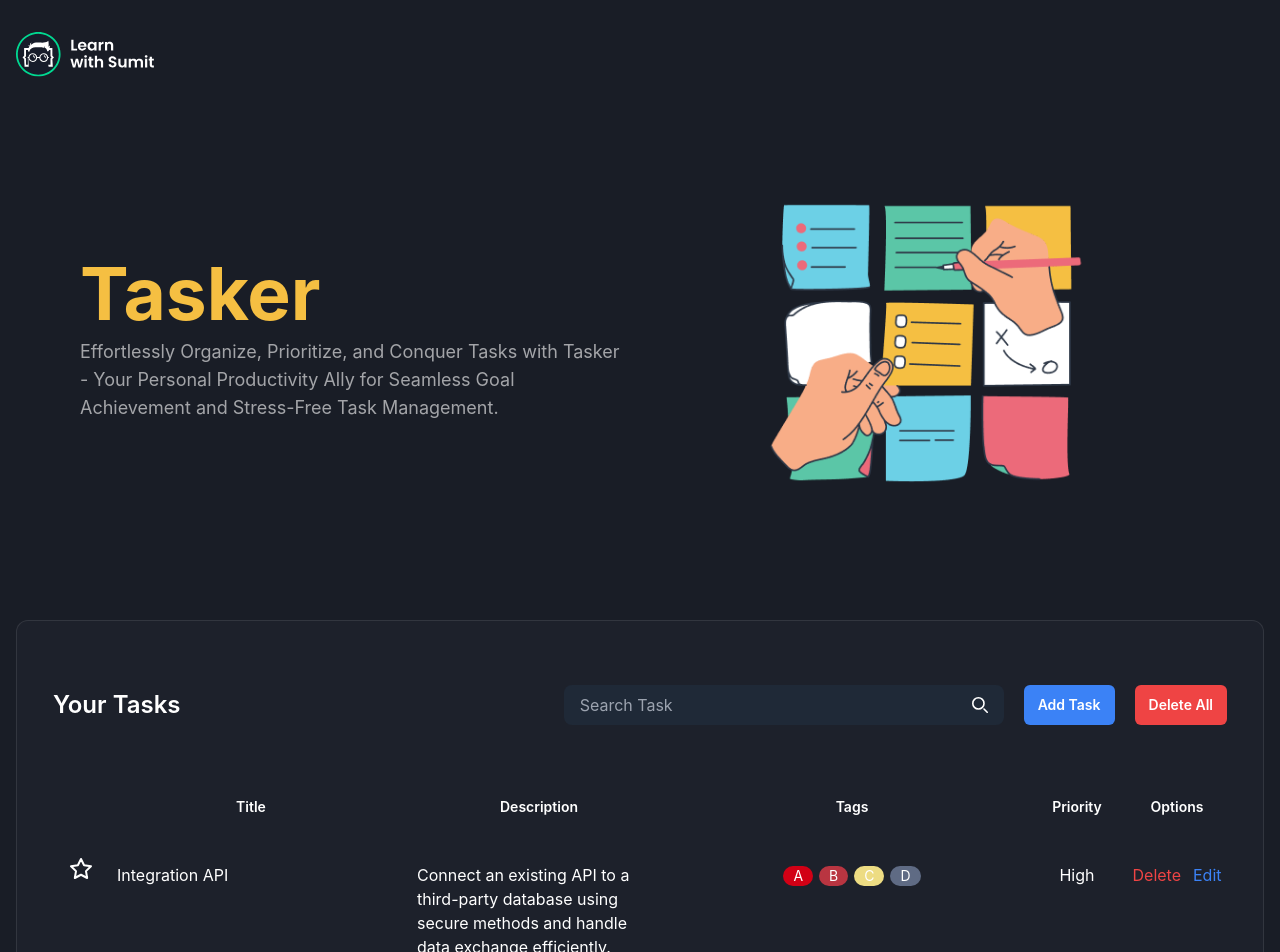
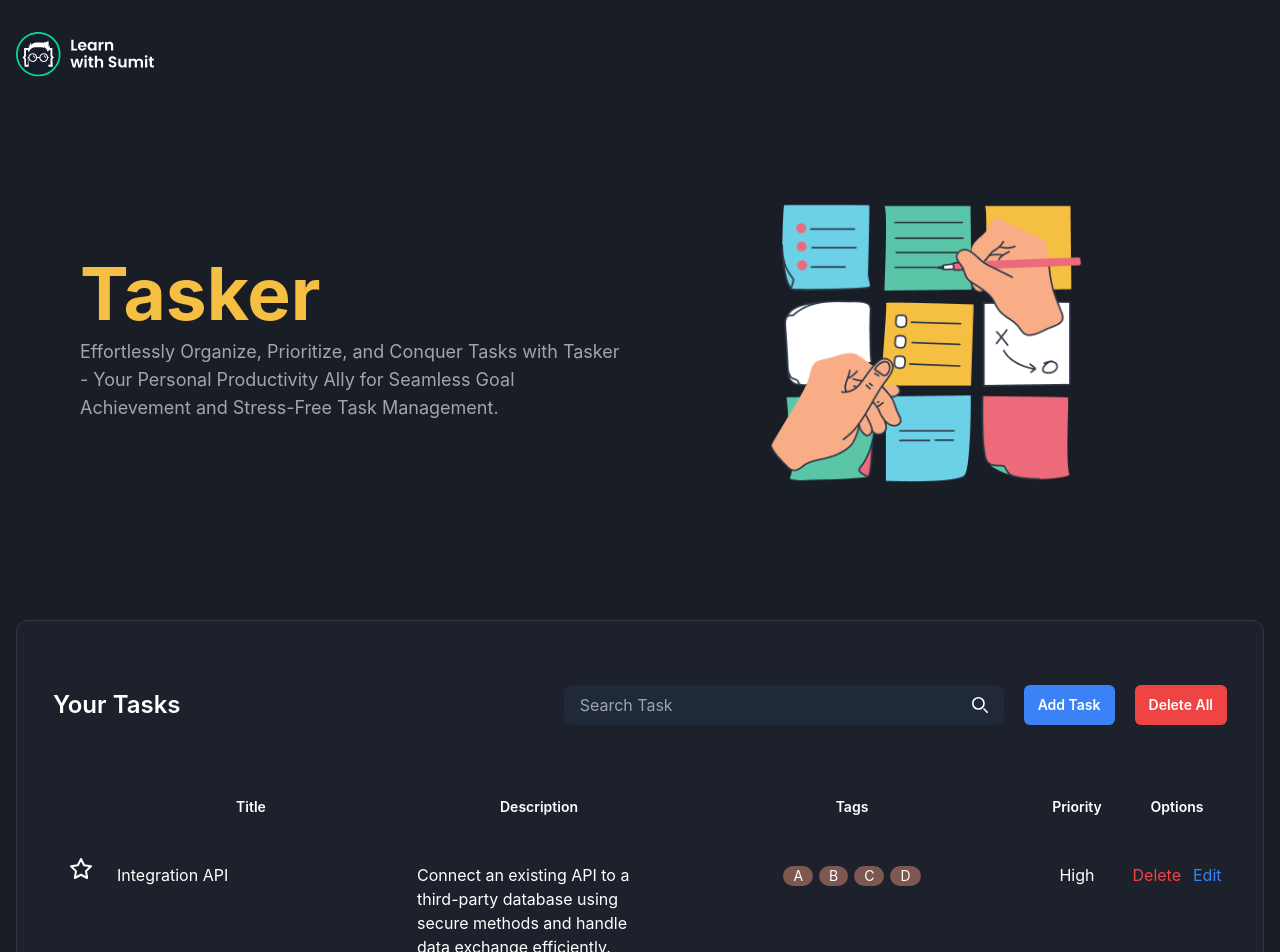
Before and after one commit to freelancerjoynal/react-tasker, a React (Vite) app: page / in a window 1280 px wide. Shown: the top 952 px of the page. Built offline with nearby package versions, Linux system fonts and the light colour scheme.

Commit message:
task delete done with alert message

```diff
--- a/src/Database/Tasks.jsx
+++ b/src/Database/Tasks.jsx
@@ -1,6 +1,6 @@
 export const initialTasks = [
   {
-    id: 0,
+    id: crypto.randomUUID(),
     title: "Integration API",
     description:
       "Connect an existing API to a third-party database using secure methods and handle data exchange efficiently.",
@@ -9,7 +9,7 @@ export const initialTasks = [
     done: false,
   },
   {
-    id: 1,
+    id: crypto.randomUUID(),
     title: "Integration API 3",
     description:
       "Connect an existing API to a third-party database using secure methods and handle data exchange efficiently.",
@@ -17,13 +17,4 @@ export const initialTasks = [
     priority: "High",
     done: false,
   },
-  {
-    id: 2,
-    title: "Integration API 3",
-    description:
-      "Connect an existing API to a third-party database using secure methods and handle data exchange efficiently.",
-    tags: "a,b,c,d",
-    priority: "High",
-    done: true,
-  },
 ];
--- a/src/Reducers/TaskReducer.jsx
+++ b/src/Reducers/TaskReducer.jsx
@@ -1,8 +1,23 @@
 export default function taskReducer(state, action) {
   switch (action.type) {
     case "addnew": {
-      console.log("Show modal please");
+      return [
+        ...state,
+        {
+          id: crypto.randomUUID(),
+          title: "Integration API 3",
+          description:
+            "Connect an existing API to a third-party database using secure methods and handle data exchange efficiently.",
+          tags: "a,b,c,d",
+          priority: "High",
+          done: true,
+        },
+      ];
       break;
+    }
+    case "delete": {
+      const tasks = state.filter((task) => task.id !== action.id);
+      return tasks;
     }
     default: {
       console.log("Default action");
--- /dev/null
+++ b/src/Utiles/RandomColorGenarator.jsx
@@ -0,0 +1,9 @@
+// Function to generate random color
+export const RandomColorGenarator = () => {
+  const letters = "0123456789ABCDEF";
+  let color = "#";
+  for (let i = 0; i < 6; i++) {
+    color += letters[Math.floor(Math.random() * 16)];
+  }
+  return color;
+};
--- /dev/null
+++ b/src/tasks/SearchForm.jsx
@@ -0,0 +1,42 @@
+import React from "react";
+
+const SearchForm = () => {
+  return (
+    <form>
+      <div className="flex">
+        <div className="relative overflow-hidden rounded-lg text-gray-50 md:min-w-[380px] lg:min-w-[440px]">
+          <input
+            type="search"
+            id="search-dropdown"
+            className="z-20 block w-full bg-gray-800 px-4 py-2 pr-10 focus:outline-none"
+            placeholder="Search Task"
+            required
+          />
+          <button
+            type="submit"
+            className="absolute right-2 top-0 h-full rounded-e-lg text-white md:right-4"
+          >
+            <svg
+              className="h-4 w-4"
+              aria-hidden="true"
+              xmlns="http://www.w3.org/2000/svg"
+              fill="none"
+              viewBox="0 0 20 20"
+            >
+              <path
+                stroke="currentColor"
+                strokeLinecap="round"
+                strokeLinejoin="round"
+                strokeWidth="2"
+                d="m19 19-4-4m0-7A7 7 0 1 1 1 8a7 7 0 0 1 14 0Z"
+              />
+            </svg>
+            <span className="sr-only">Search</span>
+          </button>
+        </div>
+      </div>
+    </form>
+  );
+};
+
+export default SearchForm;
--- a/src/tasks/Task.jsx
+++ b/src/tasks/Task.jsx
@@ -1,7 +1,11 @@
 import React, { useState } from "react";
+import { useTaskDispatch } from "../Contexts/TaskContext";
+import { RandomColorGenarator } from "../Utiles/RandomColorGenarator";
 
 const Task = ({ task }) => {
   const { id, title, description, tags, priority, done } = task;
+  const taskDispatch = useTaskDispatch();
+  const randomColor = RandomColorGenarator();
   //Make tags to a array
   const tagArray = tags.split(",");
 
@@ -12,15 +16,20 @@ const Task = ({ task }) => {
     setIsDone(!isDone);
   };
 
-  // Function to generate random color
-  const getRandomColor = () => {
-    const letters = "0123456789ABCDEF";
-    let color = "#";
-    for (let i = 0; i < 6; i++) {
-      color += letters[Math.floor(Math.random() * 16)];
+  //Delete the item from the list
+
+  const handleDelete = () => {
+    const confirmDelete = window.confirm(
+      `Are you sure to delete "(${title})" `
+    );
+    if (confirmDelete) {
+      taskDispatch({
+        type: "delete",
+        id: id,
+      });
     }
-    return color;
   };
+
   return (
     <tr className="border-b border-[#2E3443] [&>td]:align-baseline [&>td]:px-4 [&>td]:py-2">
       <td className="cursor-pointer" onClick={handleDone}>
@@ -68,7 +77,7 @@ const Task = ({ task }) => {
             <li key={index}>
               <span
                 className="inline-block h-5 whitespace-nowrap rounded-[45px] px-2.5 text-sm capitalize"
-                style={{ backgroundColor: getRandomColor() }}
+                style={{ backgroundColor: randomColor }}
               >
                 {tagitem}
               </span>
@@ -79,7 +88,9 @@ const Task = ({ task }) => {
       <td className="text-center">{priority}</td>
       <td>
         <div className="flex items-center justify-center space-x-3">
-          <button className="text-red-500">Delete</button>
+          <button onClick={handleDelete} className="text-red-500">
+            Delete
+          </button>
           <button className="text-blue-500">Edit</button>
         </div>
       </td>
--- a/src/tasks/TaskBoardTop.jsx
+++ b/src/tasks/TaskBoardTop.jsx
@@ -1,18 +1,12 @@
 import React from "react";
-import {
-  useModalDispatch,
-  useModalLog,
-  useTaskDispatch,
-} from "../Contexts/TaskContext";
+import { useTaskDispatch } from "../Contexts/TaskContext";
+import SearchForm from "./SearchForm";
 
 const TaskBoardTop = () => {
-  const useModal = useModalLog();
-  const modalDispatch = useModalDispatch();
   const taskDispatch = useTaskDispatch();
-
   const handleNewTaskModal = () => {
-    modalDispatch({
-      type: "open",
+    taskDispatch({
+      type: "addnew",
     });
   };
 
@@ -20,40 +14,7 @@ const TaskBoardTop = () => {
     <div className="mb-14 items-center justify-between sm:flex">
       <h2 className="text-2xl font-semibold max-sm:mb-4">Your Tasks</h2>
       <div className="flex items-center space-x-5">
-        <form>
-          <div className="flex">
-            <div className="relative overflow-hidden rounded-lg text-gray-50 md:min-w-[380px] lg:min-w-[440px]">
-              <input
-                type="search"
-                id="search-dropdown"
-                className="z-20 block w-full bg-gray-800 px-4 py-2 pr-10 focus:outline-none"
-                placeholder="Search Task"
-                required
-              />
-              <button
-                type="submit"
-                className="absolute right-2 top-0 h-full rounded-e-lg text-white md:right-4"
-              >
-                <svg
-                  className="h-4 w-4"
-                  aria-hidden="true"
-                  xmlns="http://www.w3.org/2000/svg"
-                  fill="none"
-                  viewBox="0 0 20 20"
-                >
-                  <path
-                    stroke="currentColor"
-                    strokeLinecap="round"
-                    strokeLinejoin="round"
-                    strokeWidth="2"
-                    d="m19 19-4-4m0-7A7 7 0 1 1 1 8a7 7 0 0 1 14 0Z"
-                  />
-                </svg>
-                <span className="sr-only">Search</span>
-              </button>
-            </div>
-          </div>
-        </form>
+        <SearchForm />
         <button
           onClick={handleNewTaskModal}
           className="rounded-md bg-blue-500 px-3.5 py-2.5 text-sm font-semibold"
```
